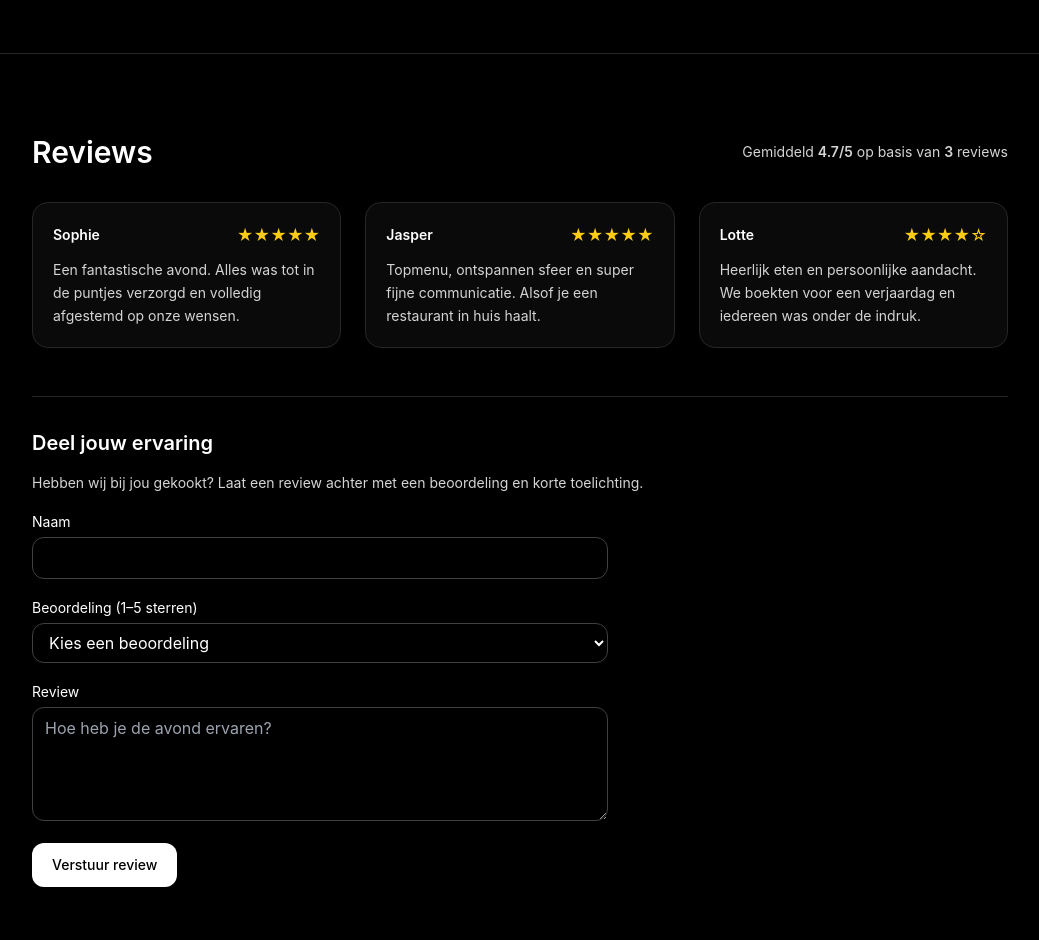
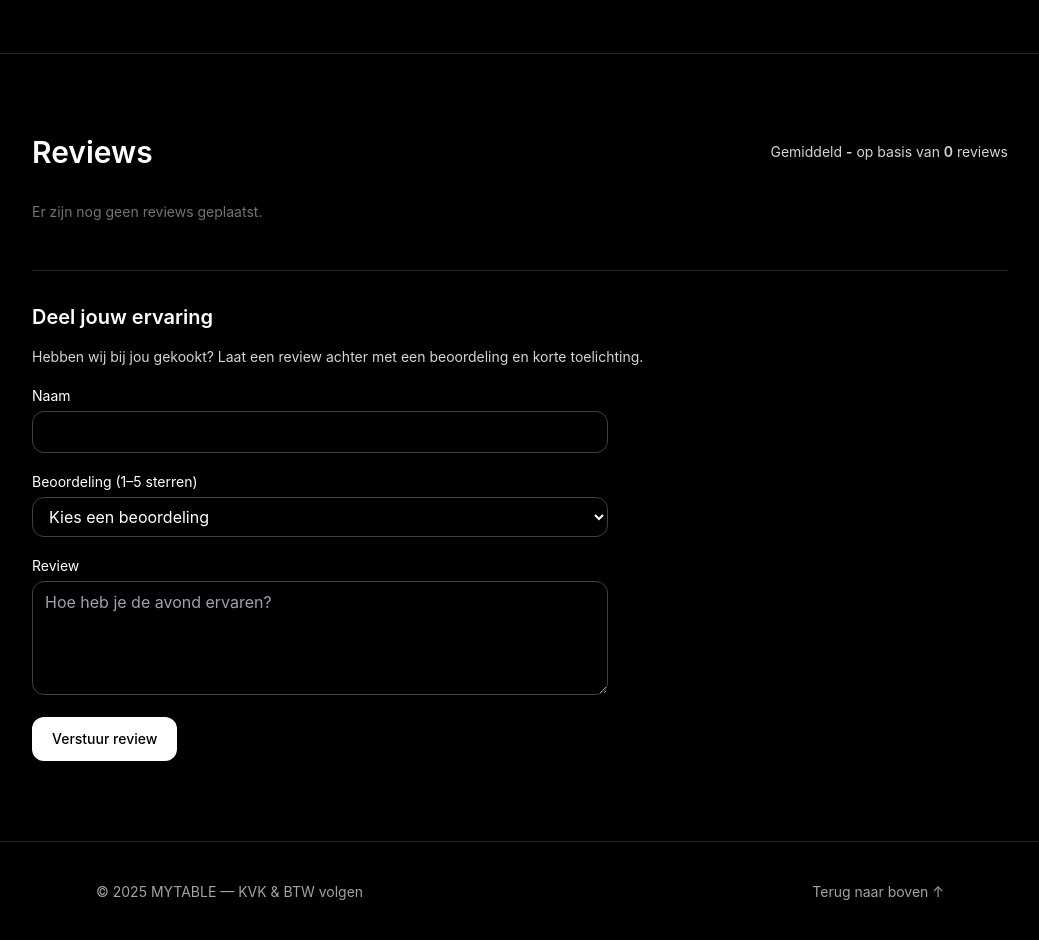
Before and after one commit to marienvermeij/MYtable, a React (Vite) app: page / in a window 1280 px wide. Shown: the part 1640-2580 px from the top of the page, without its empty margins (120-1159 px from the left). Built offline with nearby package versions, Linux system fonts and the light colour scheme.

Commit message:
Refactor reviews handling in App component
Replaced hardcoded reviews with an empty array and updated rendering logic to conditionally display reviews.

```diff
--- a/src/App.jsx
+++ b/src/App.jsx
@@ -1,23 +1,8 @@
 import React from "react";
 import "./App.css";
 
-const reviews = [
-  {
-    name: "Sophie",
-    rating: 5,
-    text: "Een fantastische avond. Alles was tot in de puntjes verzorgd en volledig afgestemd op onze wensen.",
-  },
-  {
-    name: "Jasper",
-    rating: 5,
-    text: "Topmenu, ontspannen sfeer en super fijne communicatie. Alsof je een restaurant in huis haalt.",
-  },
-  {
-    name: "Lotte",
-    rating: 4,
-    text: "Heerlijk eten en persoonlijke aandacht. We boekten voor een verjaardag en iedereen was onder de indruk.",
-  },
-];
+// Lege array (jij kunt later handmatig reviews toevoegen)
+const reviews = [];
 
 function renderStars(rating) {
   return (
@@ -217,13 +202,20 @@ function App() {
           <div className="flex items-center justify-between mb-8">
             <h2 className="text-3xl font-semibold">Reviews</h2>
             <div className="text-sm text-neutral-300">
-              Gemiddeld <span className="font-semibold">4.7/5</span> op basis
-              van <span className="font-semibold">{reviews.length}</span>{" "}
+              Gemiddeld{" "}
+              <span className="font-semibold">
+                {reviews.length > 0 ? "4.7/5" : "-"}
+              </span>{" "}
+              op basis van{" "}
+              <span className="font-semibold">
+                {reviews.length}
+              </span>{" "}
               reviews
             </div>
           </div>
 
-          {/* Balk met bestaande reviews (handmatig in de array gezet) */}
+          {/* Alleen tonen als er reviews zijn */}
+          {reviews.length > 0 ? (
             <div className="grid md:grid-cols-3 gap-6">
               {reviews.map((review, idx) => (
                 <div
@@ -231,7 +223,9 @@ function App() {
                   className="rounded-2xl border border-neutral-800 bg-neutral-950 p-5 flex flex-col gap-3"
                 >
                   <div className="flex items-center justify-between">
-                  <span className="text-sm font-semibold">{review.name}</span>
+                    <span className="text-sm font-semibold">
+                      {review.name}
+                    </span>
                     {renderStars(review.rating)}
                   </div>
                   <p className="text-sm text-neutral-300 leading-relaxed">
@@ -240,6 +234,11 @@ function App() {
                 </div>
               ))}
             </div>
+          ) : (
+            <p className="text-neutral-500 text-sm mb-10">
+              Er zijn nog geen reviews geplaatst.
+            </p>
+          )}
 
           {/* Review formulier (Formspree) */}
           <div className="mt-12 border-t border-neutral-800 pt-8">
```
Lines whose indentation alone changed are shown as unchanged.
